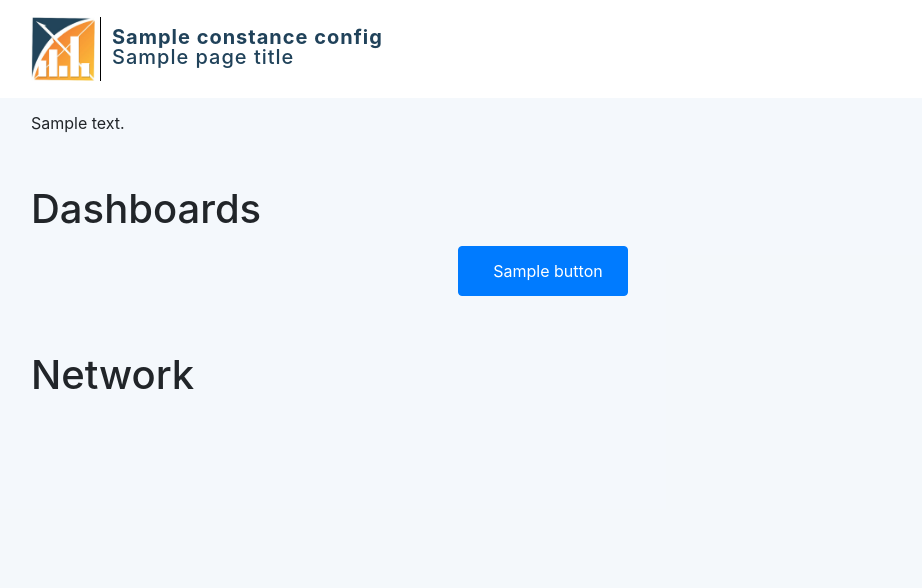
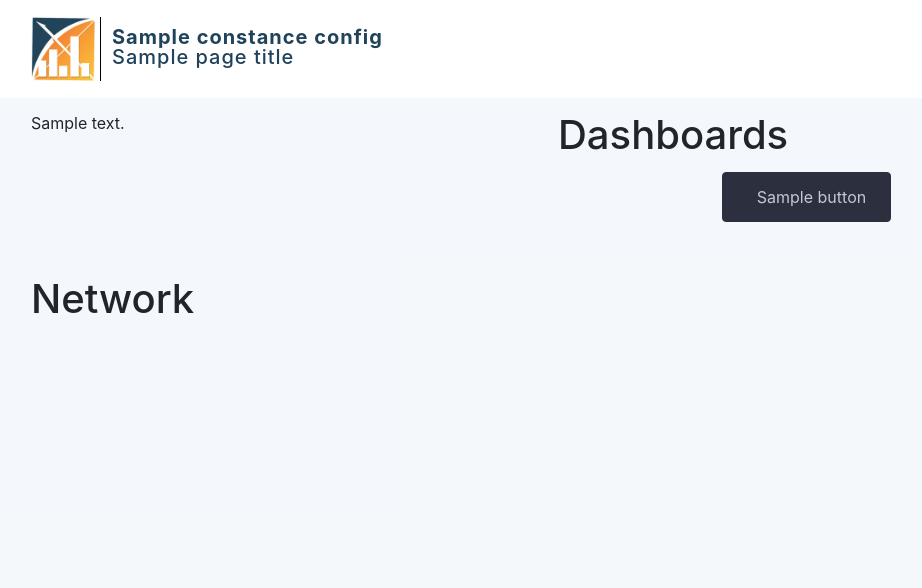
Before and after one commit to EHDEN/NetworkDashboards, a Django app: template dashboard_viewer/tabsManager/templates/landing_page.html in a window 1280 px wide. Shown: the top 588 px of the page, without its empty margins (97-1019 px from the left). After the commit the page ends 313 px from the top, so only its background shows below. Run offline with Django 3.2, Linux system fonts and the light colour scheme; tables that the repository leaves empty hold one stand-in row (values such as "Sample post"); the template is opened without the code that fills it: values that come from a table or form of the project are taken from there, most other values are stand-ins (such as "Sample title", 1, 10 or a date in 2020); parts of the project's set-up code (start-up, migrations or seed data) failed here and were passed over; some libraries are stand-ins or nearby versions.

Commit message:
Fix buttons height + move styles to css file

```diff
--- a/dashboard_viewer/dashboard_viewer/settings.py
+++ b/dashboard_viewer/dashboard_viewer/settings.py
@@ -210,7 +210,8 @@ CONSTANCE_CONFIG = {
         str,
     ),
     "LANDING_PAGE_DESCRIPTION": (
-        "",
+        "# Description\n"
+        "TODO",
         "Land page desc",
         "markdown"
     ),
--- a/dashboard_viewer/shared/static/pages.css
+++ b/dashboard_viewer/shared/static/pages.css
@@ -2,9 +2,10 @@
 .content-container {
     margin: auto;
     display: block;
-    padding: 1% 10% 0 10%;
+    padding: 1% 10% 1% 10%;
 }
 
 .page-container {
     background-color: #dde9f452;
+    margin-bottom: 1%;
 }
--- /dev/null
+++ b/dashboard_viewer/tabsManager/static/css/landing_page.css
@@ -0,0 +1,51 @@
+.w-100 {
+    width: 100%;
+}
+
+.margin-5 { /* Add some space between buttons */
+    margin: 5px;
+}
+
+/* Buttons and their content */
+a.button {
+    padding: 12px 24px 12px 24px;
+    color: #c4c8d6;
+    background-color: #2b2f3e;
+    border-color: #2b2f3e;
+}
+a.button:hover {
+    padding: 12px 24px 12px 24px;
+    color: #ffffff;
+    background-color: #4983af;
+    border-color: #4983af;
+}
+i.single-button-icon {
+    font-size: 30px;
+}
+i.group-button-icon {
+    font-size: 20px;
+}
+.tab-title { /* Add some space between the icon and the title */
+    margin-left: 10px;
+}
+
+/* utils */
+.center-content { /* Center vertically both icon and title of a button */
+    display: -ms-flexbox;
+    display: flex;
+    -ms-flex-wrap: wrap;
+    flex-wrap: wrap;
+    align-items: center;
+    justify-content: center;
+}
+
+.bootstrap-row-modified {
+    display: -ms-flexbox;
+    display: flex;
+    -ms-flex-wrap: wrap;
+    flex-wrap: wrap;
+}
+
+iframe {
+    border: none;
+}
--- a/dashboard_viewer/tabsManager/templates/landing_page.html
+++ b/dashboard_viewer/tabsManager/templates/landing_page.html
@@ -3,47 +3,9 @@
 {% load static %}
 
 {% block head_tail %}
-    <style>
-        .margins {
-            margin: 5px;
-        }
-        .center-with-flex {
-            display: flex !important;
-            justify-content: center;
-        }
-        a {
-            display: flex !important;
-            justify-content: center;
-            align-items: center;
-            flex-grow: 0 !important;
-        }
-        .w-100 {
-            width: 100%;
-        }
-        .section-title {
-            margin-top: 50px;
-        }
-        iframe {
-            border: none;
-        }
-        a.single-button {
-            padding: 12px 24px 12px 24px;
-        }
-        i.single-button-icon {
-            font-size: 40px;
-        }
-        a.group-button {
-            padding: 12px 24px 12px 24px;
-        }
-        i.group-button-icon {
-            font-size: 30px;
-        }
-        .tab-title {
-            margin-left: 10px;
-        }
-    </style>
     <link rel="stylesheet" href='{% static "pages.css" %}' >
     <link rel="stylesheet" href='{% static "header.css" %}' >
+    <link rel="stylesheet" href='{% static "css/landing_page.css" %}' >
 {% endblock %}
 
 {% block content %}
@@ -52,20 +14,28 @@
         {% include "header.html" %}
 
         <div class="content-container">
-            <div>
+            {% if tabs|length > 0 %}
+                <div class="row">
+
+                    <div class="col-md-6">
+            {% endif %}
                         {{ constance_config.LANDING_PAGE_DESCRIPTION }}
-            </div>
 
                 {% if tabs|length > 0 %}
-                <h1 class="section-title">Dashboards</h1>
-                <div class="row justify-content-md-center" style="padding-left: 10%; padding-right: 10%">
+                    </div>
+                    <div class="col-md-6">
+                        <h1>Dashboards</h1>
+                        <div class="center-content" style="">
                             {% for tab in tabs %}
                                 {% if tab|isinst:"tuple" %}
-                            <div class="margins card">
-                                <div class="card-body row">
-                                    <span class="center-with-flex"><i class="group-button-icon fa fa-{{ tab.0.icon }}"></i> {{ tab.0.title }}</span>
+                                    <div class="margin-5 card">
+                                        <div class="card-body bootstrap-row-modified">
+                                            <div class="center-content margin-5">
+                                                <i class="single-button-icon fa fa-{{ tab.0.icon }}"></i>
+                                                <span class="tab-title">{{ tab.0.title }}</span>
+                                            </div>
                                             {% for subtab in tab.1 %}
-                                        <a class="group-button btn btn-primary" href="/tabs#{{ subtab.title }}">
+                                                <a class="margin-5 center-content btn button" href="/tabs#{{ subtab.title }}">
                                                     <i class="group-button-icon fa fa-{{ subtab.icon }}"></i>
                                                     <span class="tab-title">{{ subtab.title }}</span>
                                                 </a>
@@ -73,17 +43,19 @@
                                         </div>
                                     </div>
                                 {% else %}
-                            <a class="single-button margins btn btn-primary" href="/tabs#{{ tab.title }}">
+                                    <a class="center-content margin-5 btn button" href="/tabs#{{ tab.title }}">
                                         <i class="single-button-icon fa fa-{{ tab.icon }}"></i>
                                         <span class="tab-title">{{ tab.title }}</span>
                                     </a>
                                 {% endif %}
                             {% endfor %}
                         </div>
+                    </div>
+                </div>
             {% endif %}
 
             {% if constance_config.LANDING_PAGE_RESUME_DASHBOARD_URL %}
-                <h1 class="section-title">Network</h1>
+                <h1 class="mt-5">Network</h1>
                 <iframe class="w-100" src="{{ constance_config.LANDING_PAGE_RESUME_DASHBOARD_URL }}" style="height: 1000px"></iframe>
             {% endif %}
         </div>
```
Lines whose indentation alone changed are shown as unchanged.
